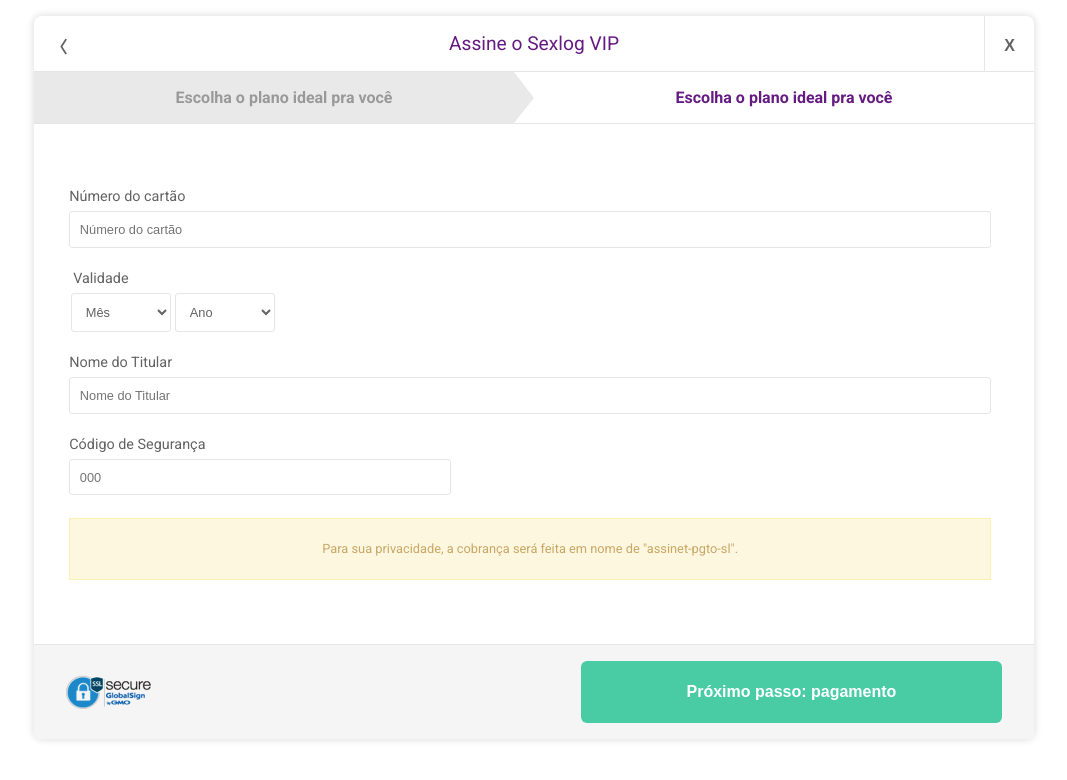
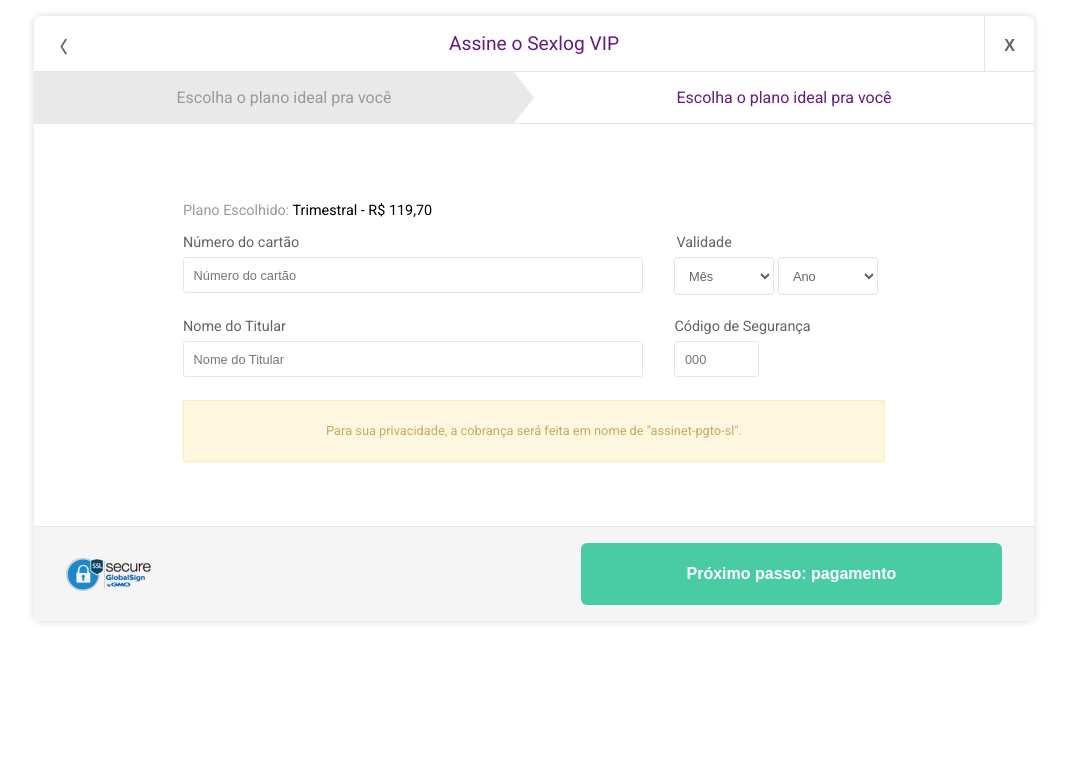
Before and after one commit to KarolinedeAlencar/modal, a website: page index.html in a window 1280 px wide. Shown: the whole page, without its empty margins (106-1173 px from the left). Drawn offline with Linux system fonts and the light colour scheme.

Commit message:
finish second step structure and basic style

```diff
--- a/css/style.css
+++ b/css/style.css
@@ -7,6 +7,10 @@
 body {
   margin: 0;
   font-family: 'Roboto', sans-serif;
+}
+
+* {
+  box-sizing: border-box;
 }
 
 .modal {
@@ -91,7 +95,6 @@
   margin: 0;
 
   color: #999999;
-  font-weight: bold;
   background-color: #E9E9E9;
 }
 
@@ -293,8 +296,42 @@
   padding-right: 2rem;
 }
 
+@media screen and (min-width: 700px) {
+
+  .step--secondStep {
+    width: 75%;
+    margin: 0 auto;
+    padding: 0;
+  }
+
+}
+
 .step__choicePlan {
   display: none;
+
+  color: #999999;
+  font-size: .9rem;
+}
+
+.choicePlan__type {
+  color: #000;
+}
+
+@media screen and (min-width: 700px) {
+
+  .step__choicePlan  {
+    display: block;
+  }
+
+}
+
+@media screen and (min-width: 700px) {
+
+  .form {
+    display: flex;
+    flex-wrap: wrap;
+  }
+
 }
 
 .form__label, .fieldset__legend {
@@ -316,6 +353,14 @@
   border-radius: 3px;
 }
 
+@media screen and (min-width: 700px) {
+
+  .form__group, .form__fieldset {
+    flex: 20%;
+  }
+
+}
+
 .form__field--secCode {
   width: 40%;
 }
@@ -327,6 +372,18 @@
 
 .form__group, .form__fieldset {
   margin-bottom: 1.4rem;
+}
+
+@media screen and (min-width: 700px) {
+
+  .form__group--larger {
+    flex: 60%;
+  }
+
+  .form__group--larger .form__field {
+    max-width: 460px;
+  }
+
 }
 
 .form__field--select {
--- a/index.html
+++ b/index.html
@@ -96,7 +96,7 @@
           </div>
           <div class="step__form">
             <form class="form" action="">
-              <div class="form__group">
+              <div class="form__group form__group--larger">
                 <label for="cardNumber" class="form__label">
                   Número do cartão
                 </label>
@@ -115,7 +115,7 @@
                   <option value="Mês">2019</option>
                 </select>
               </fieldset>
-              <div class="form__group">
+              <div class="form__group form__group--larger">
                 <label for="name" class="form__label">
                   Nome do Titular
                 </label>
```
